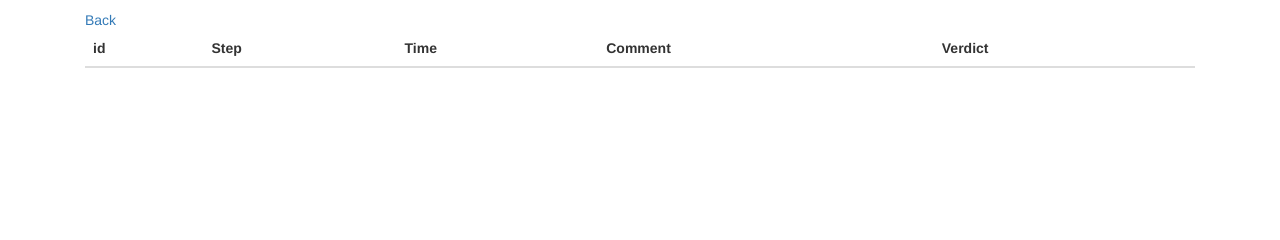
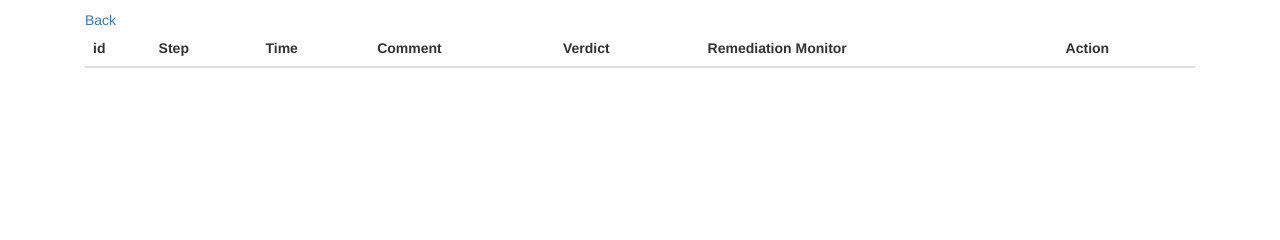
Before and after one commit to hkff/AccMon, a Django app: template fodtlmon_middleware/templates/pages/violations.html in a window 1280 px wide. Shown: the part 143-383 px from the top of the page. Run offline with Django 3.2, Linux system fonts and the light colour scheme; the template is opened without the code that fills it, so the values that code supplies are empty; some libraries are stand-ins or nearby versions.

Commit message:
remediation mon

```diff
--- a/fodtlmon_middleware/templates/pages/monitors.html
+++ b/fodtlmon_middleware/templates/pages/monitors.html
@@ -51,7 +51,6 @@
                     <span class="label label-success b3res">
                 {% endif %}
                 {{ m.mon.last }}</span>
-
             </td>
 {#            <td>#}
 {#                <button type="button" class="btn btn-default btn-xs" title="{% if m.enabled %} Disable {% else %} Enable {% endif %}">#}
--- a/fodtlmon_middleware/templates/pages/violations.html
+++ b/fodtlmon_middleware/templates/pages/violations.html
@@ -16,6 +16,8 @@
             <th>Time</th>
             <th>Comment</th>
             <th>Verdict</th>
+            <th>Remediation Monitor</th>
+            <th>Action</th>
           </tr>
         </thead>
         <tbody>
@@ -42,6 +44,18 @@
                     <span class="label label-success"> {{ v.verdict }}</span>
                 {% endif %}
             </td>
+           <td>
+               {% if v.remediation_mon != None %}
+                    {% if v.remediation_mon.mon.last|stringformat:"s" == "?" %}
+                    <span class="label label-default b3res">
+                    {% elif v.remediation_mon.mon.last|stringformat:"s" == "⊥" %}
+                        <span class="label label-danger b3res">
+                    {% else %}
+                        <span class="label label-success b3res">
+                    {% endif %}
+                    {{ v.remediation_mon.mon.last }}</span>
+               {% endif %}
+            </td>
             <td>
                 <a class="btn btn-warning" type="button" href="{% url 'monitor_violation_audit' monitor.id v.vid %}">Audit</a>
             </td>
```
Also changed, not shown: fodtlmon_middleware/whitebox.py (+17 -9 lines).
